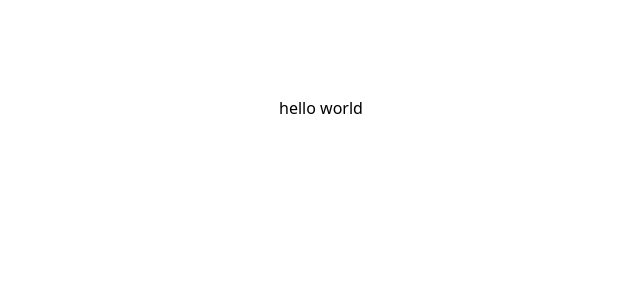
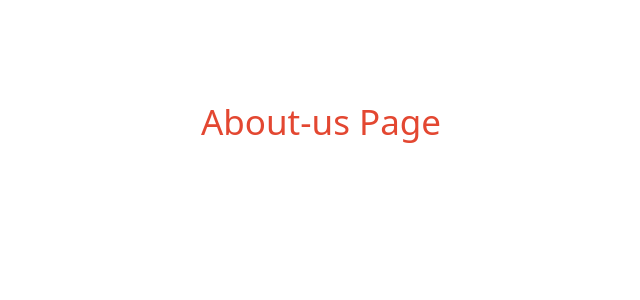
Before and after one commit to CHEEMS-1206/epicred-intern-assignment, a Next.js app: page / in a window 1280 px wide. Shown: the top 300 px of the page, without its empty margins (319-959 px from the left). Built offline with nearby package versions, Linux system fonts and the light colour scheme.

Commit message:
homepage with link tag to about us page created

```diff
--- a/src/app/globals.css
+++ b/src/app/globals.css
@@ -6,6 +6,7 @@
   --foreground-rgb: 0, 0, 0;
   --background-start-rgb: 214, 219, 220;
   --background-end-rgb: 255, 255, 255;
+  --body-banner-color : #E34731;
 }
 
 @media (prefers-color-scheme: dark) {
@@ -21,3 +22,34 @@
     text-wrap: balance;
   }
 }
+
+/* // HOMEPAGE STYLE //  */
+#move-to-about-us{
+  font-size: 35px;
+  color: var(--body-banner-color);
+}
+
+/* // HEADER STYLE //  */
+.about-us-header{
+  background-color: white;
+  color: black;
+}
+.about-us-header .container nav ul li {
+  font-weight: 600;
+}
+.about-us-header .container nav ul li:hover {
+  font-weight: 600;
+  color: var(--body-banner-color);
+  transform: scale3d(1.3, 1.3, 30);
+  transition-duration: 400ms;
+  transform: all;
+}
+.about-us-header .container #apply-now-btn{
+  background-color: var(--body-banner-color);
+  color: white;
+}
+.about-us-header .container #company-logo{
+  background-color: transparent;
+  color: var(--body-banner-color);
+  font-size: 25px;
+}
--- a/src/app/layout.js
+++ b/src/app/layout.js
@@ -1,9 +1,18 @@
-import "./globals.css";
+import './globals.css';
+
+import Header from '../components/Header';
+
+export const metadata = {
+  title: "My Next.js App",
+  description: "A sample Next.js app with Tailwind CSS and Material-UI",
+};
 
 export default function RootLayout({ children }) {
   return (
     <html lang="en">
-      <body>{children}</body>
+      <body className="flex flex-col min-h-screen">
+        <main className="flex-grow">{children}</main>
+      </body>
     </html>
   );
 }
--- a/src/app/page.js
+++ b/src/app/page.js
@@ -3,7 +3,7 @@ import RootLayout from "./layout";
 export default function Home() {
   return (
     <main className="flex min-h-screen flex-col items-center justify-between p-24">
-      hello world
+      <a href="/about-us" id="move-to-about-us">About-us Page</a>
     </main>
   );
 }
```
Also changed, not shown: package.json (+8 -5 lines), 1 other file (tests, documents, lock files or other folders).
